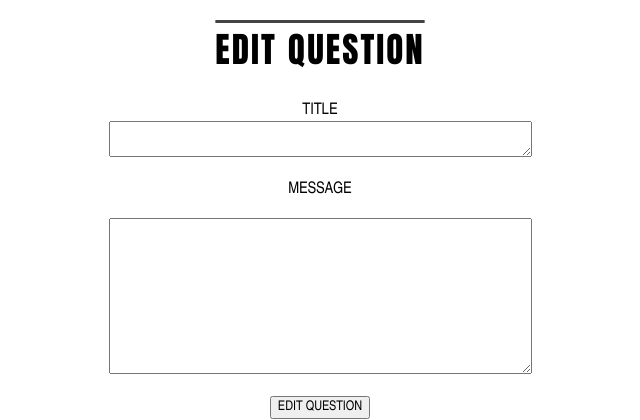
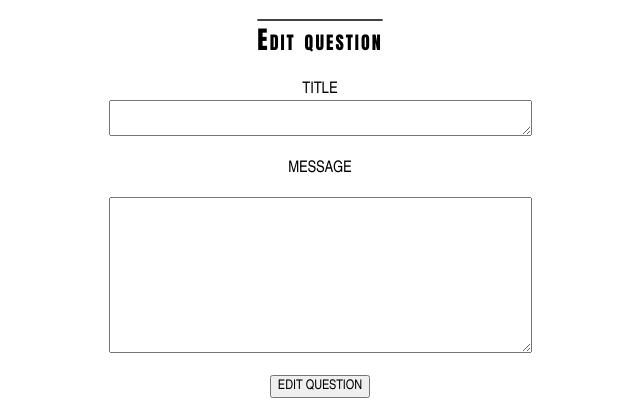
Before and after one commit to ishabelle/ASK-MATE-final-project, a Flask app: template templates/edit_question.html in a window 1280 px wide. Shown: the top 420 px of the page, without its empty margins (320-960 px from the left). Run offline with Flask 2, Linux system fonts and the light colour scheme; the template is opened without the code that fills it, so the values that code supplies are empty.

Commit message:
added new css style

```diff
--- a/templates/edit_question.html
+++ b/templates/edit_question.html
@@ -2,7 +2,7 @@
 
 {% block content %}
     <body>
-    <h1 class="QuestionTitle">EDIT QUESTION</h1>
+    <h2 class="QuestionTitle">Edit question</h2>
     <form method="POST">
         <label for="title" class="LabelTitles">TITLE</label><br>
         <textarea rows="2" cols="50" required id="title" name="title">{{ title_content }}</textarea><br>
@@ -15,6 +15,6 @@
     </form>
     </body>
     <br>
-    <p><a href="{{ url_for("display_single_question", question_id=question_id) }}" style="color: black">GO BACK
+    <p><a href="{{ url_for("display_single_question", question_id=question_id) }}"  style="color: black">GO BACK
         TO PREVIOUS PAGE</a></p>
 {% endblock %}
```
